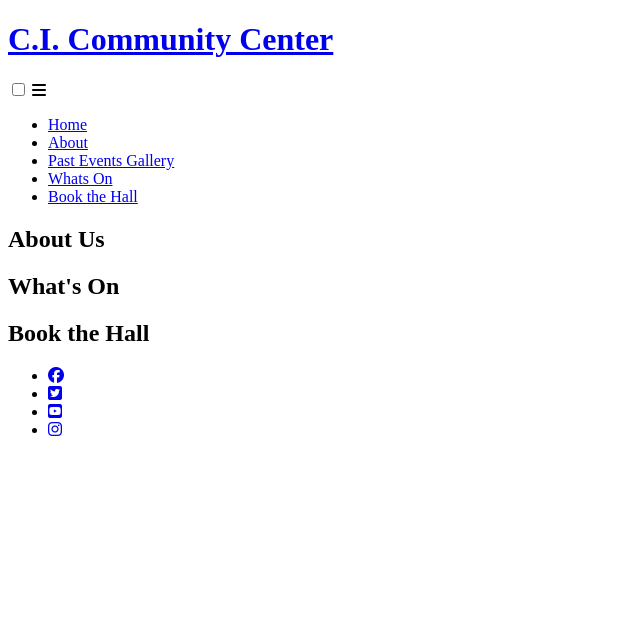
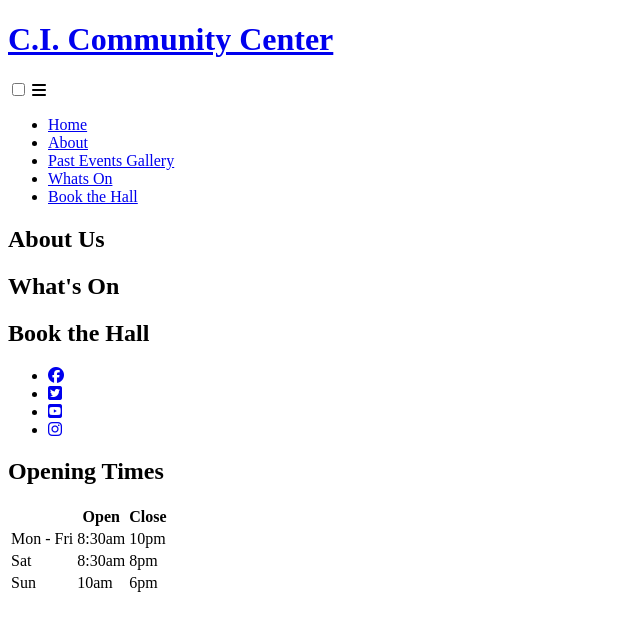
Before and after one commit to gregp1985/ci-community-center, a plain HTML site: page index.html in a window 1280 px wide. Shown: the whole page, without its empty margins (0-640 px from the left). Drawn offline with Linux system fonts and the light colour scheme.

Commit message:
Opening times table

```diff
--- a/index.html
+++ b/index.html
@@ -38,12 +38,39 @@
         </section>
     </main>
     <footer>
+        <div>
         <ul id="social-media-links">
             <li><a href="https://www.facebook.com/" target="_blank" rel="noopener" aria-label="Visit our Facebook page (opens in a new tab)"><i class="fa-brands fa-facebook"></i></a></li>
             <li><a href="https://www.twitter.com/" target="_blank" rel="noopener" aria-label="Visit our Twitter page (opens in a new tab)"><i class="fa-brands fa-square-twitter"></i></a></li>
             <li><a href="https://www.youtube.com/" target="_blank" rel="noopener" aria-label="Visit our Youtube page (opens in a new tab)"><i class="fa-brands fa-square-youtube"></i></a></li>
             <li><a href="https://www.instagram.com/" target="_blank" rel="noopener" aria-label="Visit our Instagram page (opens in a new tab)"><i class="fa-brands fa-instagram"></i></a></li>
         </ul>
+        </div>
+        <div>
+            <h2>Opening Times</h2>
+            <table id="opening-times-table">
+                <tr>
+                    <th></th>
+                    <th>Open</th>
+                    <th>Close</th>
+                </tr>
+                <tr>
+                    <td>Mon - Fri</td>
+                    <td>8:30am</td>
+                    <td>10pm</td>
+                </tr>
+                <tr>
+                    <td>Sat</td>
+                    <td>8:30am</td>
+                    <td>8pm</td>
+                </tr>
+                <tr>
+                    <td>Sun</td>
+                    <td>10am</td>
+                    <td>6pm</td>
+                </tr>
+            </table>
+        </div>
     </footer>
     <script
       src="https://kit.fontawesome.com/ce7c7e5249.js"
```
